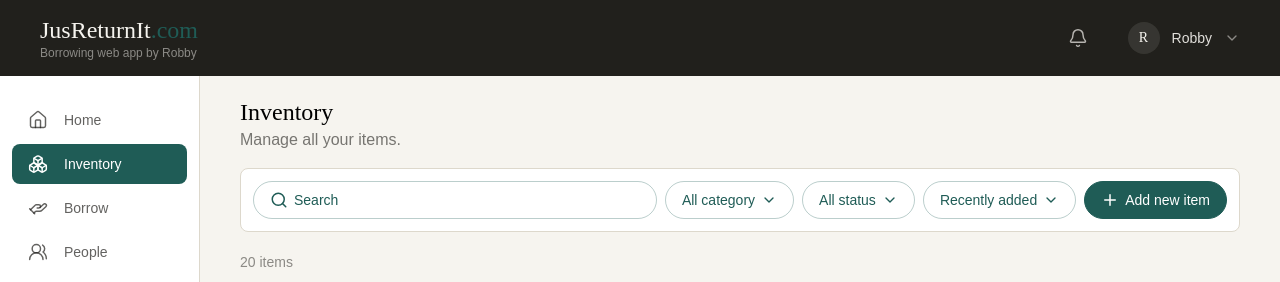
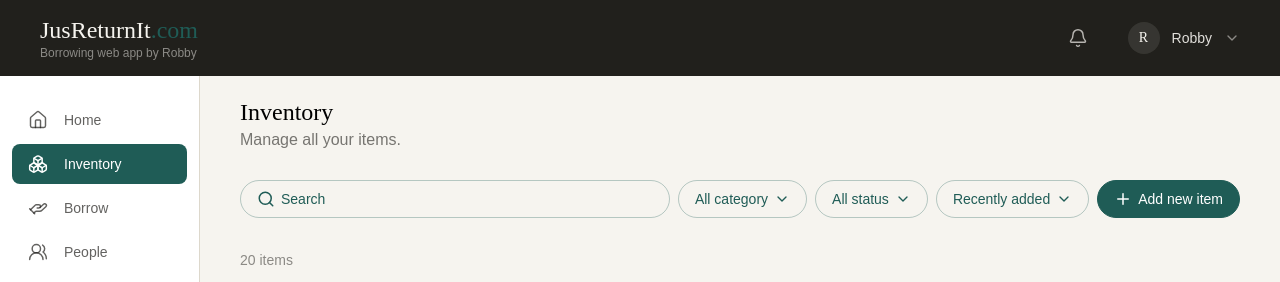
Before and after one commit to Robby24-hub/borrowing-app-project, a React (Vite) app: page /inventory in a window 1280 px wide. Shown: the top 282 px of the page. Built offline with nearby package versions, Linux system fonts and the light colour scheme; grey boxes are pictures that could not be loaded.

Commit message:
transparent container for  controls in inventory

```diff
--- a/src/pages/inventory/Controls.jsx
+++ b/src/pages/inventory/Controls.jsx
@@ -3,7 +3,7 @@ import { ChevronDown, PlusIcon, SearchIcon } from "lucide-react";
 export default function Controls() {
   return (
     <div className="mb-5">
-      <div className="flex flex-col sm:flex-row gap-3 sm:gap-2 justify-between border border-line rounded-lg bg-white px-3 py-3">
+      <div className="flex flex-col sm:flex-row gap-3 sm:gap-2 justify-between rounded-lg bg-transparent py-3">
         <button className="inventory-button justify-start grow">
           <SearchIcon size={18} /> Search
         </button>
```
